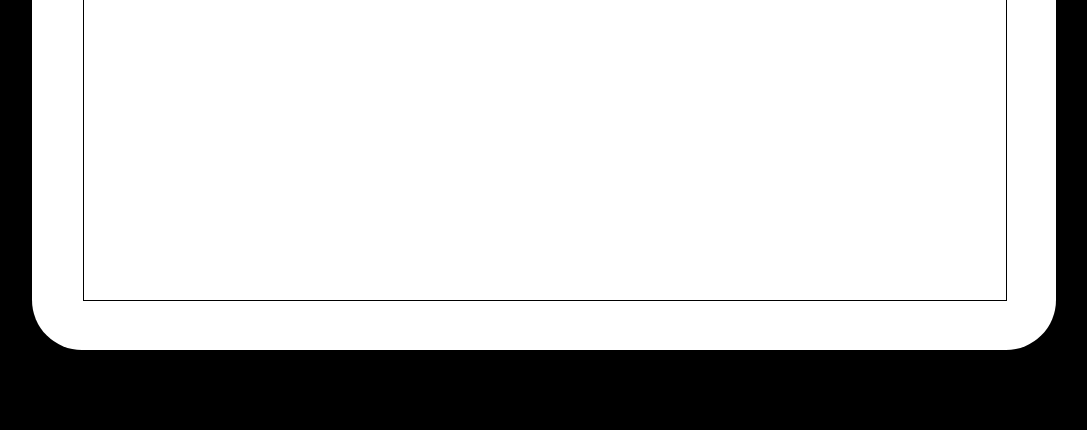
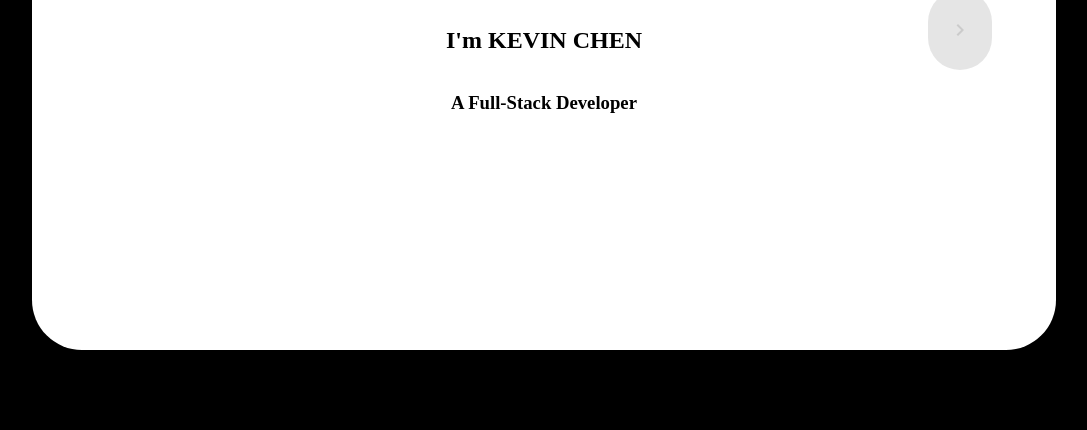
Before and after one commit to RocketKevin/playground, a React app: page / in a window 1280 px wide. Shown: the part 370-800 px from the top of the page, without its empty margins (96-1183 px from the left). Built offline with nearby package versions, Linux system fonts and the light colour scheme.

Commit message:
FrontCard Outline Done

```diff
--- a/package.json
+++ b/package.json
@@ -19,6 +19,10 @@
   },
   "homepage": "https://RocketKevin.github.io/playground",
   "dependencies": {
+    "@emotion/react": "^11.10.5",
+    "@emotion/styled": "^11.10.5",
+    "@mui/icons-material": "^5.10.9",
+    "@mui/material": "^5.10.11",
     "gh-pages": "^4.0.0",
     "react": "^18.2.0",
     "react-dom": "^18.2.0",
--- a/src/index.js
+++ b/src/index.js
@@ -1,5 +1,5 @@
 import React from "react";
-import ReactDOM from 'react-dom/client';
+import ReactDOM from "react-dom/client";
 import { BrowserRouter } from "react-router-dom";
 import Home from "./pages/Home";
 
--- a/src/pages/home.js
+++ b/src/pages/home.js
@@ -1,4 +1,62 @@
+import NavigateNextIcon from '@mui/icons-material/NavigateNext';
+import NavigateBeforeIcon from '@mui/icons-material/NavigateBefore';
+import { useState } from 'react';
+const FrontCard = (props) => {
+    const { setSide } = props;
+    const contentStyle = {
+        // border: "1px solid black",
+        width: "100%",
+        height: "100%",
+        display: "flex",
+        flexDirection: "column",
+        alignItems: "center",
+        justifyContent: "center"
+    }
+    const nextButton = {
+        display: "flex",
+        alignItems: "center",
+        justifyContent: "center",
+        borderRadius: "50px",
+        backgroundColor: "grey",
+        opacity: 0.2,
+        position: "absolute",
+        height: "10vh",
+        width: "5vw",
+        right: "15%",
+        top: "45%"
+    }
+    return(
+        <div style={contentStyle}>
+            <h1>Hello,</h1>
+            <h2>I'm KEVIN CHEN</h2>
+            <h3>A Full-Stack Developer</h3>
+            <div style={nextButton} onClick={() => setSide((prev) => !prev)} ><NavigateNextIcon /></div>
+        </div>
+    );
+}
+const BackCard = (props) => {
+    const { setSide } = props;
+    const nextButton = {
+        display: "flex",
+        alignItems: "center",
+        justifyContent: "center",
+        borderRadius: "50px",
+        backgroundColor: "grey",
+        opacity: 0.2,
+        position: "absolute",
+        height: "10vh",
+        width: "5vw",
+        left: "15%",
+        top: "45%"
+    }
+    return(
+        <div>
+            <div style={nextButton} onClick={() => setSide((prev) => !prev)} ><NavigateBeforeIcon /></div>
+        </div>
+    );
+}
 const Home = () => {
+    const [side, setSide] = useState(true);
     const outerLayer = {
         boxSizing: "border-box",
         padding: "10vh 10vw",
@@ -14,15 +72,10 @@ const Home = () => {
         height: "80vh",
         padding: "5%"
     }
-    const contentStyle = {
-        border: "1px solid black",
-        width: "100%",
-        height: "100%"
-    }
     return(
         <div style={outerLayer}>
             <div style={innerLayer}>
-                <div style={contentStyle}></div>
+                {side ? <FrontCard setSide={setSide} /> : <BackCard setSide={setSide} />}
             </div>
         </div>
     );
```
Also changed, not shown: public/index.html (+0 -2 lines).
